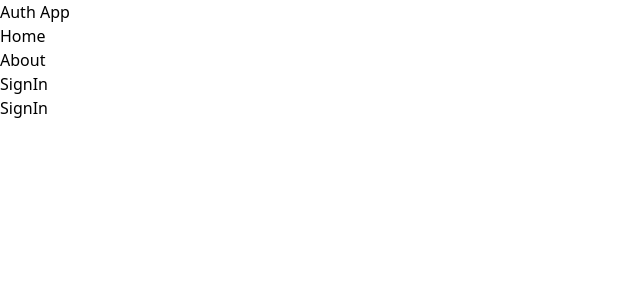
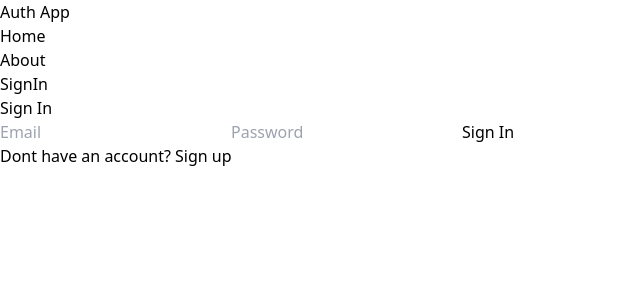
Before and after one commit to AmeneNeon/MERN-auth, a React (Vite) app in the folder client/: page /sign-in in a window 1280 px wide. Shown: the top 300 px of the page, without its empty margins (0-640 px from the left). Built offline with nearby package versions, Linux system fonts and the light colour scheme.

Commit message:
complete the sign in page functionality

```diff
--- a/client/src/pages/SignIn.jsx
+++ b/client/src/pages/SignIn.jsx
@@ -1,10 +1,81 @@
-import React from 'react';
-
+import React, { useState } from "react";
+import { Link, useNavigate } from "react-router-dom";
 
 export default function SignIn() {
+  const [formData, setFormData] = useState({});
+  const [error, setError] = useState(false);
+  const [loading, setLoading] = useState(false);
+  const navigate = useNavigate();
+
+  const handleChange = (e) => {
+    setFormData({ ...formData, [e.target.id]: e.target.value });
+  };
+  console.log(formData);
+
+  const handleSubmit = async (e) => {
+    // Prevent the default form submission behavior
+    e.preventDefault();
+    // Make a POST request to the "/api/auth/signup" endpoint
+    try {
+      setLoading(true);
+      setError(false);
+      const res = await fetch("/api/auth/signin", {
+        method: "POST",
+        headers: {
+          // Indicating that the request body is JSON
+          "Content-Type": "application/json",
+        },
+        // Converting the formData object to a JSON string
+        body: JSON.stringify(formData),
+      });
+      // Parse the JSON response
+      const data = await res.json();
+
+      setLoading(false);
+      if (data.success === false) {
+        setError(true);
+        return;
+      }
+      navigate("/");
+    } catch (error) {
+      setLoading(false);
+      setError(true);
+    }
+  };
   return (
-    <div>
-      SignIn
+    <div className="p-3 max-w-lg mx-auto">
+      <h1 className="text-3xl text-center font-semibold my-7">Sign In</h1>
+      <form className="flex flex-col gap-4 " onSubmit={handleSubmit}>
+        <input
+          type="email"
+          placeholder="Email"
+          id="email"
+          className="bg-slate-100 p-3 rounded-lg"
+          onChange={handleChange}
+        />
+        <input
+          type="password"
+          placeholder="Password"
+          id="password"
+          className="bg-slate-100 p-3 rounded-lg"
+          onChange={handleChange}
+        />
+        <button
+          disabled={loading}
+          className="bg-slate-700 text-white p-3 rounded-lg uppercase hover:opacity-95 disabled:opacity-80"
+        >
+          {loading ? "Loading..." : "Sign In"}
+        </button>
+      </form>
+      <div className="flex gap-2 mt-5">
+        <p>
+          Dont have an account?
+          <Link to="/sign-up">
+            <span className="text-blue-400"> Sign up</span>
+          </Link>
+        </p>
+      </div>
+      <p className="text-red-700 mt-5">{error && "Something went wrong!"}</p>
     </div>
-  )
+  );
 }
--- a/client/src/pages/SignUp.jsx
+++ b/client/src/pages/SignUp.jsx
@@ -1,10 +1,12 @@
 import React, { useState } from "react";
-import { Link } from "react-router-dom";
+import { Link ,useNavigate} from "react-router-dom";
 
 export default function SignUp() {
   const [formData, setFormData] = useState({});
   const [error, setError] = useState(false);
   const [loading, setLoading] = useState(false);
+
+  const navigate = useNavigate();
 
   const handleChange = (e) => {
     setFormData({ ...formData, [e.target.id]: e.target.value });
@@ -29,13 +31,13 @@
       });
       // Parse the JSON response
       const data = await res.json();
-      console.log(data);
+      // console.log(data);
       setLoading(false);
       if (data.success === false) {
         setError(true);
         return;
       }
-
+   navigate('/sign-in')
     } catch (error) {
       setLoading(false);
       setError(true)
@@ -43,7 +45,7 @@
   };
   return (
     <div className="p-3 max-w-lg mx-auto">
-      <h1 className="text-3xl text-center font-semibold my-7">SignUp</h1>
+      <h1 className="text-3xl text-center font-semibold my-7">Sign Up</h1>
       <form className="flex flex-col gap-4 " onSubmit={handleSubmit}>
         <input
           type="text"
```
